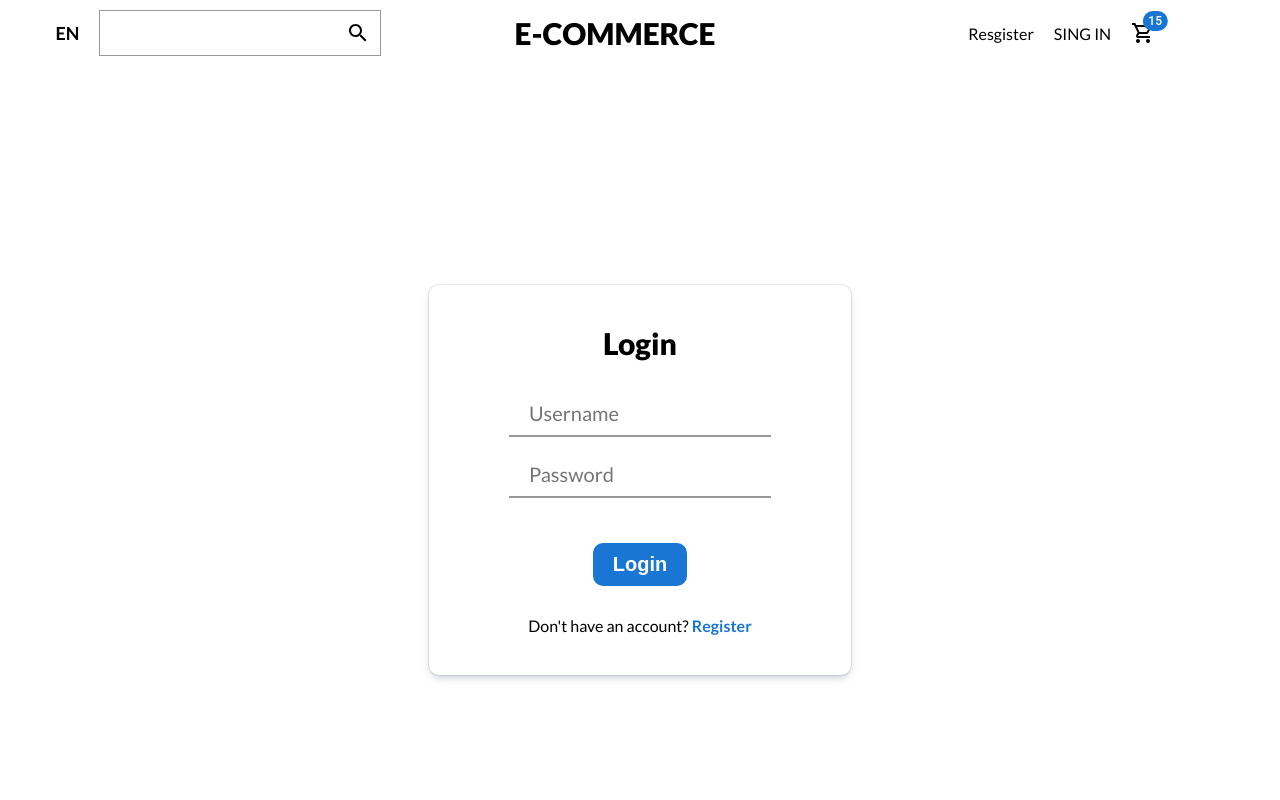
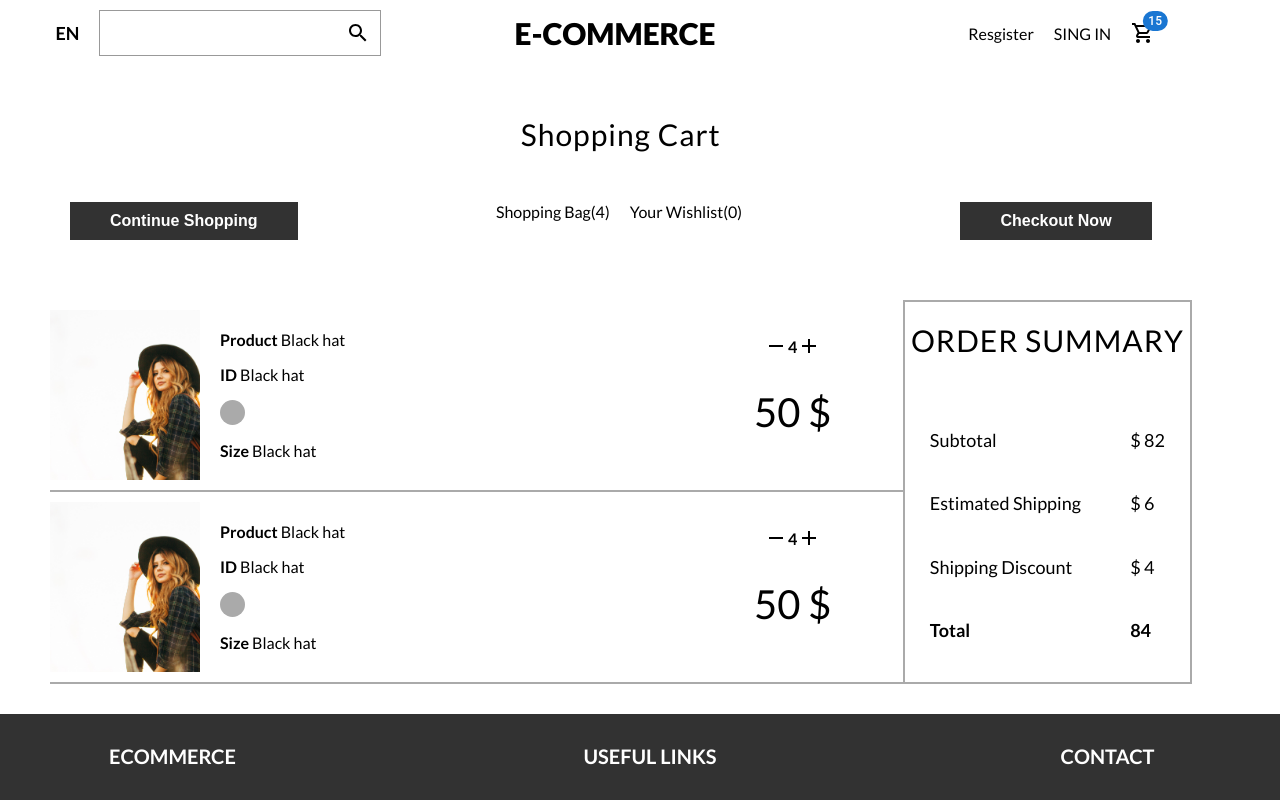
Before and after one commit to AhmedSoliman92/ecommerce-MERN, a React (Create React App) app in the folder front-end/: page / in a window 1280 px wide. Shown: the top 800 px of the page. Built offline with nearby package versions, Linux system fonts and the light colour scheme.

Commit message:
frontend: Checkout

```diff
--- a/front-end/src/App.js
+++ b/front-end/src/App.js
@@ -2,7 +2,8 @@
 
 import Bar from "./components/bar/Bar";
 import Footer from "./components/footer/Footer";
-import Login from "./pages/auth/Login";
+//import Login from "./pages/auth/Login";
+import Checkout from "./pages/checkout/Checkout";
 //import Register from "./pages/auth/Register";
 //import Single from "./pages/singleProduct/Single";
 
@@ -13,8 +14,9 @@ function App() {
       <Bar/>
       {/* <Home/>
       <Category/>
-      <Single/> */}
-      <Login/>
+      <Single/>
+      <Login/> */}
+      <Checkout/>
       <Footer/>
     </>
   );
--- a/front-end/src/components/bar/style.jsx
+++ b/front-end/src/components/bar/style.jsx
@@ -2,12 +2,13 @@ import styled from "@emotion/styled";
 
 
 export const Container = styled.div`
-height: 60px;
+max-height: 190px;
 display: flex;
 flex-wrap:wrap;
 justify-content: space-between;
 font-family: 'Lato', sans-serif;
 padding:10px 20px;
+
 
 
 `
--- a/front-end/src/pages/auth/Login.jsx
+++ b/front-end/src/pages/auth/Login.jsx
@@ -7,7 +7,7 @@ export default function Login() {
                 <Auth>
                     <TItle>Login</TItle>
                     <Input placeholder='Username'></Input>
-                    <Input placeholder='Password'></Input>
+                    <Input type="password" placeholder='Password'></Input>
                     <Btn>Login</Btn>
                     <Span>Don't have an account? <b>Register</b></Span>
                 </Auth>
--- a/front-end/src/pages/auth/Register.jsx
+++ b/front-end/src/pages/auth/Register.jsx
@@ -7,9 +7,9 @@ const Register = () => {
                 <Auth>
                     <TItle>Register</TItle>
                     <Input placeholder='Username'></Input>
-                    <Input placeholder='Email'></Input>
-                    <Input placeholder='Password'></Input>
-                    <Input placeholder='Confirm Password'></Input>
+                    <Input type="email" placeholder='Email'></Input>
+                    <Input type="password" placeholder='Password'></Input>
+                    <Input type="password" placeholder='Confirm Password'></Input>
                     <Btn>Register</Btn>
                     <Span>Have an account? <b>Login</b></Span>
                 </Auth>
--- /dev/null
+++ b/front-end/src/pages/checkout/Checkout.jsx
@@ -0,0 +1,99 @@
+import {Container,Wrapper,Title,Btns,Products, Cart, Left,Center, SumInfo,Summary, Btn, NumItems, Span, CenterLeft, CenterRight, Color, Count, Price, Cost,SummaryCols} from './style'
+import {Remove, Add} from '@mui/icons-material';
+export default function Checkout() {
+  return (
+    <Container>
+        <Wrapper>
+                <Title>Shopping Cart</Title>
+                <Btns>
+                    <Btn theme="light">Continue Shopping</Btn>
+                    <NumItems>
+                    <NumItems>Shopping Bag(4)</NumItems>
+                    <NumItems>Your Wishlist(0)</NumItems>
+                    </NumItems>
+                    <Btn theme="dark">Checkout Now</Btn>
+                </Btns>
+                <Cart>
+                    <Products>
+
+                            <Center>
+                                <Left src='/assets/images/7.jpg'/>
+                                <CenterLeft>
+
+                                <Span>
+                                    <b>Product</b> Black hat
+                                </Span>
+                                <Span>
+                                    <b>ID</b> Black hat
+                                </Span>
+                                <Span>
+                                    <Color/>
+                                </Span>
+                                <Span>
+                                    <b>Size</b> Black hat
+                                </Span>
+                                </CenterLeft>
+                                <CenterRight>
+                                    <Count>
+                                        <Remove/>
+                                            <b>4</b>
+                                        <Add/>
+
+                                    </Count>
+                                    <Price>50 $</Price>
+                                </CenterRight>
+                            </Center>
+                            <Center>
+                                <Left src='/assets/images/7.jpg'/>
+                                <CenterLeft>
+
+                                <Span>
+                                    <b>Product</b> Black hat
+                                </Span>
+                                <Span>
+                                    <b>ID</b> Black hat
+                                </Span>
+                                <Span>
+                                    <Color/>
+                                </Span>
+                                <Span>
+                                    <b>Size</b> Black hat
+                                </Span>
+                                </CenterLeft>
+                                <CenterRight>
+                                    <Count>
+                                        <Remove/>
+                                            <b>4</b>
+                                        <Add/>
+
+                                    </Count>
+                                    <Price>50 $</Price>
+                                </CenterRight>
+                            </Center>
+
+
+                    </Products>
+                    <Summary>
+                        <Title>ORDER SUMMARY</Title>
+                        <SummaryCols>
+                            <SumInfo>
+                                <Cost>Subtotal</Cost>
+                                <Cost>Estimated Shipping</Cost>
+                                <Cost>Shipping Discount</Cost>
+                                <Cost><b>Total</b></Cost>
+                            </SumInfo>
+                            <SumInfo>
+                                <Cost>$ 82</Cost>
+                                <Cost>$ 6</Cost>
+                                <Cost>$ 4</Cost>
+                                <Cost><b>84</b></Cost>
+                        </SumInfo>
+                        </SummaryCols>
+                    </Summary>
+                </Cart>
+
+
+        </Wrapper>
+    </Container>
+  )
+}
--- /dev/null
+++ b/front-end/src/pages/checkout/style.js
@@ -0,0 +1,161 @@
+import styled from "@emotion/styled";
+
+export const Container= styled.div`
+display:flex;
+flex-direction:column;
+width:97vw;
+justify-content:center;
+
+font-family: 'Lato', sans-serif;
+margin-top:30px;
+
+`
+
+export const Wrapper= styled.div`
+
+display:flex;
+flex-direction:column;
+justify-content:center;
+margin:0 50px;
+`
+
+
+export const Title= styled.span`
+font-size:30px;
+margin-bottom: 50px;
+text-align: center;
+font-family: 'Lato', sans-serif;
+letter-spacing: 1px;
+`
+export const Btns= styled.div`
+display:flex;
+flex-direction:row;
+justify-content:space-between;
+flex-wrap:wrap;
+padding:0 20px;
+margin-bottom:30px;
+`
+export const Btn= styled.button`
+margin-right:20px;
+margin-bottom:30px;
+padding: 10px 40px;
+font-size:16px;
+font-weight: 600;
+background-color:rgba(50, 50, 50,1);
+border:none;
+color:#fff;
+cursor: pointer;
+`
+export const NumItems= styled.span`
+margin-right:20px;
+margin-bottom:30px;
+`
+
+
+export const Cart= styled.div`
+display:flex;
+justify-content:space-between;
+margin-bottom:30px;
+flex-wrap: wrap;
+
+`
+
+export const Products= styled.div`
+flex:3;
+flex-wrap:wrap;
+display:flex;
+flex-direction:column;
+justify-content:center;
+
+
+`
+
+export const Left= styled.img`
+height:auto;
+width: 150px;
+object-fit:cover;
+
+`
+
+
+export const Center= styled.span`
+display:flex;
+flex-direction:row;
+justify-content:space-between;
+padding:10px 0;
+flex-wrap:wrap;
+font-family: 'Lato', sans-serif;
+border-bottom: 2px solid #aaa;
+`
+export const CenterLeft= styled.div`
+display:flex;
+flex-direction:column;
+justify-content:space-between;
+margin:20px;
+flex:2;
+`
+export const Color = styled.div`
+height: 25px;
+width: 25px;
+border-radius:50%;
+background-color:#aaa;
+margin-right:5px;
+cursor:pointer;
+
+`
+export const CenterRight= styled.div`
+display:flex;
+flex-direction:column;
+justify-content:center;
+align-items:center;
+flex:1;
+`
+export const Count = styled.div`
+display:flex;
+
+align-items:center;
+justify-content:center;
+*{
+    cursor: pointer;
+}
+
+
+`
+export const Price = styled.span`
+font-size: 40px;
+margin:30px 0 20px 0;
+`
+export const Span= styled.span`
+align-items:center;
+font-family: 'Lato', sans-serif;
+`
+
+export const Summary= styled.div`
+flex:1;
+display:flex;
+flex-direction: column;
+justify-content: space-around;
+border: 2px solid #aaa;
+padding: 20px 0px;
+
+`
+export const SummaryCols = styled.div`
+display:flex;
+flex:2;
+justify-content: space-around;
+
+`
+
+export const SumInfo= styled.div`
+display:flex;
+flex-direction: column;
+justify-content: space-around;
+
+
+`
+export const Cost = styled.span`
+
+font-family: 'Lato', sans-serif;
+font-size: 18px;
+
+`
```
